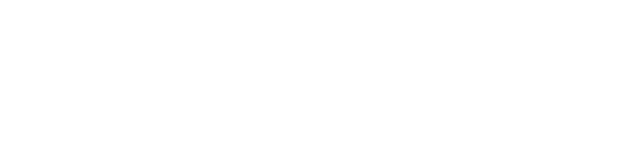
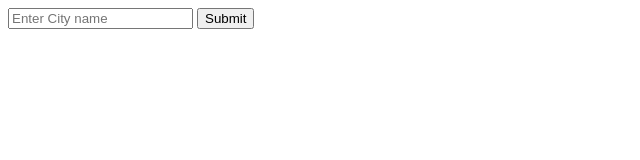
Before and after one commit to AttiR/Weather-App, a website: page index.html in a window 1280 px wide. Shown: the whole page, without its empty margins (0-640 px from the left). Drawn offline with Linux system fonts and the light colour scheme.

Commit message:
2nd commit

```diff
--- a/index.html
+++ b/index.html
@@ -8,5 +8,19 @@
 </head>
 <body>
 
+  <div class="container">
+
+    <form class= "form-control">
+      <input type="text" id="city-name" placeholder="Enter City name">
+      <button id="button">Submit</button>
+    </form>
+
+  </div>
+
+  <div class="container">
+
+
+  </div>
+
 </body>
 </html>
--- a/package.json
+++ b/package.json
@@ -17,6 +17,8 @@
   },
   "homepage": "https://github.com/AttiR/Weather-App#readme",
   "dependencies": {
+    "body-parser": "^1.19.0",
+    "dotenv": "^10.0.0",
     "express": "^4.17.1"
   }
 }
```
Also changed, not shown: app.js (added), 2 other files.
